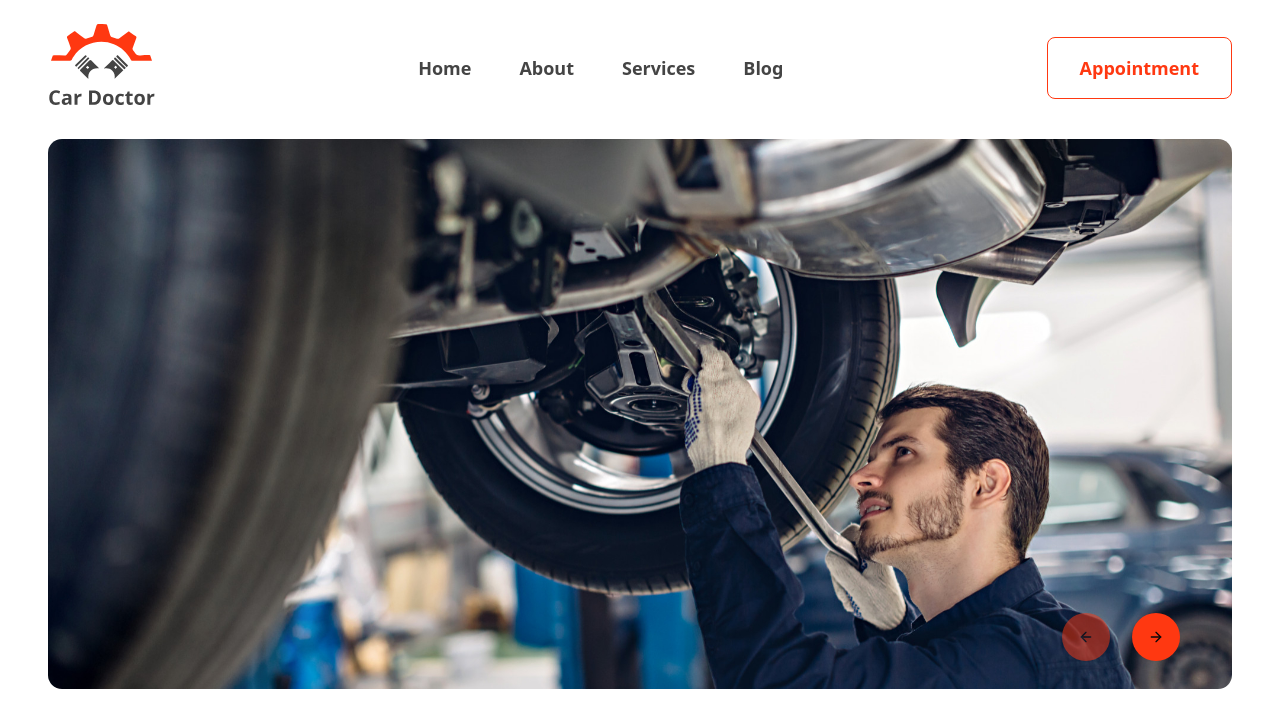
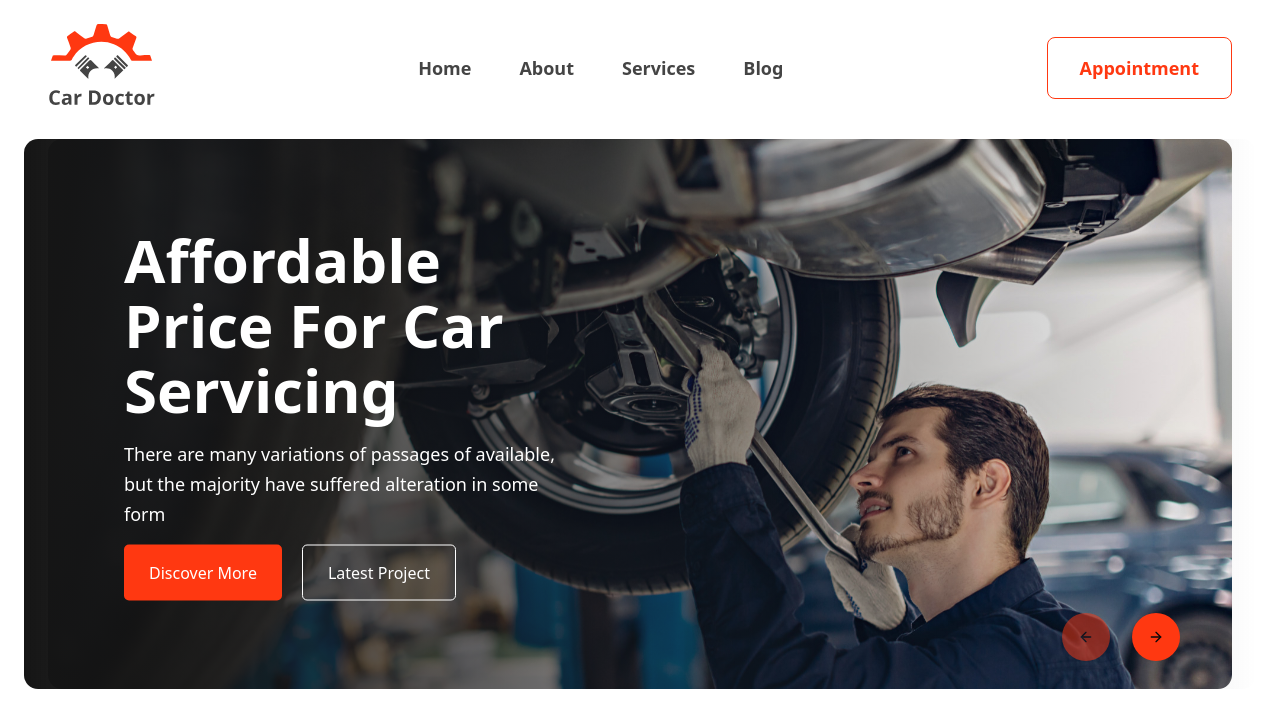
Before and after one commit to Asad9340/Car-Doctor-NextJS, a Next.js app: page / in a window 1280 px wide. Shown: the top 728 px of the page. Built offline with nearby package versions, Linux system fonts and the light colour scheme.

Commit message:
carousel section text adjust and design

```diff
--- a/src/app/components/Home/Hero.jsx
+++ b/src/app/components/Home/Hero.jsx
@@ -7,6 +7,7 @@ import {
   CarouselNext,
   CarouselPrevious,
 } from '@/components/ui/carousel';
+
 const Hero = () => {
   const ImageList = [
     '/assets/images/homeCarousel/1.jpg',
@@ -14,15 +15,16 @@ const Hero = () => {
     '/assets/images/homeCarousel/3.jpg',
     '/assets/images/homeCarousel/4.jpg',
   ];
+
   return (
-    <div className="flex items-center justify-center ">
+    <div className="flex items-center justify-center">
       <Carousel className="w-full max-w-7xl mx-auto px-2 md:px-5">
         <CarouselContent>
           {ImageList?.map((imgSrc, index) => (
             <CarouselItem key={index}>
               <div className="p-1">
                 <Card>
-                  <CardContent className="h-[400px] md:h-[550px] w-full">
+                  <CardContent className="relative h-[400px] md:h-[550px] w-full">
                     <Image
                       src={imgSrc}
                       alt={`Carousel Image ${index + 1}`}
@@ -30,6 +32,30 @@ const Hero = () => {
                       height={500}
                       className="h-full w-full object-cover rounded-xl object-center"
                     />
+                    <div className="absolute top-0 left-0 h-full w-full bg-gradient-to-r from-[#151515] to-[rgba(21,21,21,0)] rounded-xl" />
+                    <div className="absolute top-1/2 -translate-y-1/2 left-[100px] max-w-[460px] flex flex-col gap-4">
+                      <h2 className="text-4xl md:text-6xl text-[#FFF] font-bold leading-[50px] md:leading-[65px]">
+                        Affordable Price For Car Servicing
+                      </h2>
+                      <p className="text-[18px] text-[#FFF] leading-[30px]">
+                        There are many variations of passages of available, but
+                        the majority have suffered alteration in some form
+                      </p>
+                      <div className="flex gap-5">
+                        <button
+                          type="button"
+                          className="rounded-[5px] bg-[#FF3811] px-[25px] py-[15px] text-white"
+                        >
+                          Discover More
+                        </button>
+                        <button
+                          type="button"
+                          className="rounded-[5px] border border-[#fff] px-[25px] py-[15px] text-white"
+                        >
+                          Latest Project
+                        </button>
+                      </div>
+                    </div>
                   </CardContent>
                 </Card>
               </div>
--- a/src/components/ui/card.jsx
+++ b/src/components/ui/card.jsx
@@ -75,7 +75,7 @@ function CardContent({
   className,
   ...props
 }) {
-  return (<div data-slot="card-content" className={cn("px-2 md:px-6", className)} {...props} />);
+  return (<div data-slot="card-content" className={cn("px-2 relative md:px-6", className)} {...props} />);
 }
 
 function CardFooter({
```
